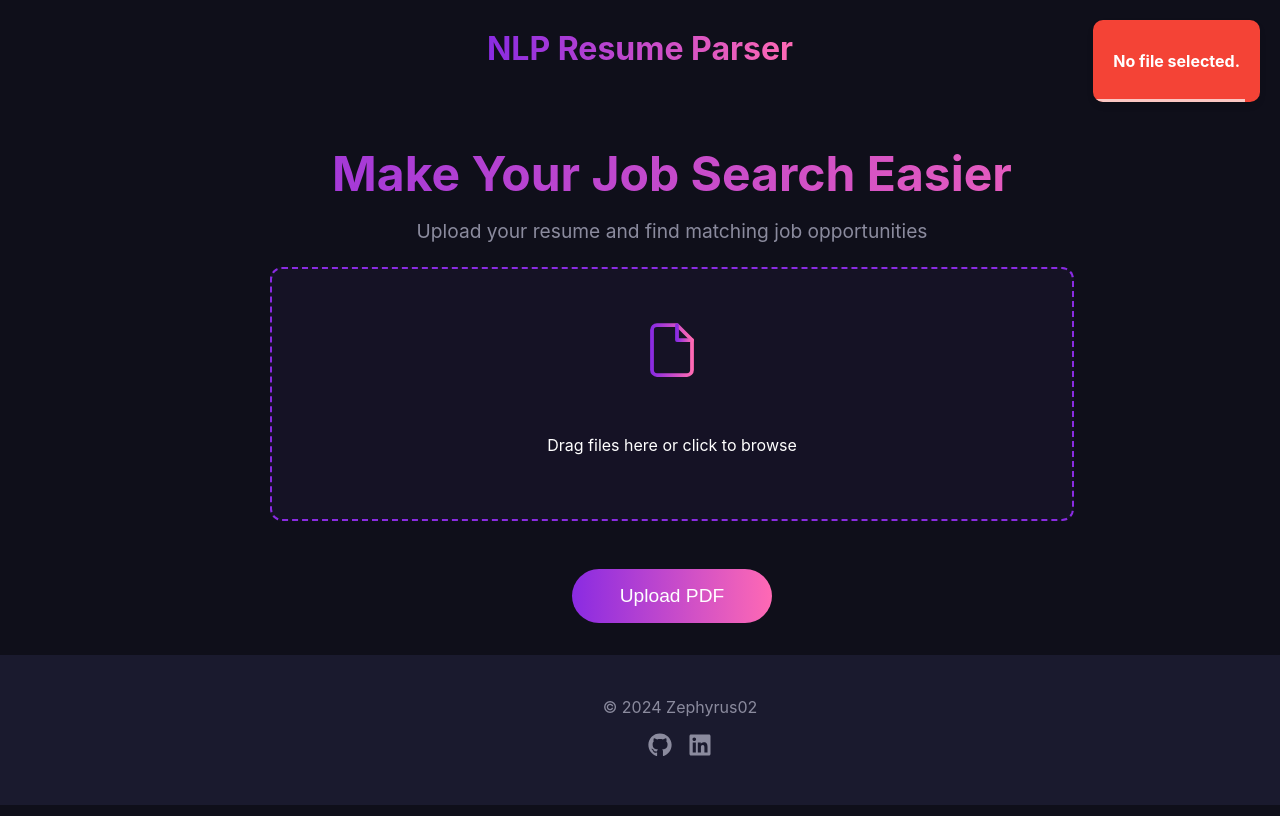
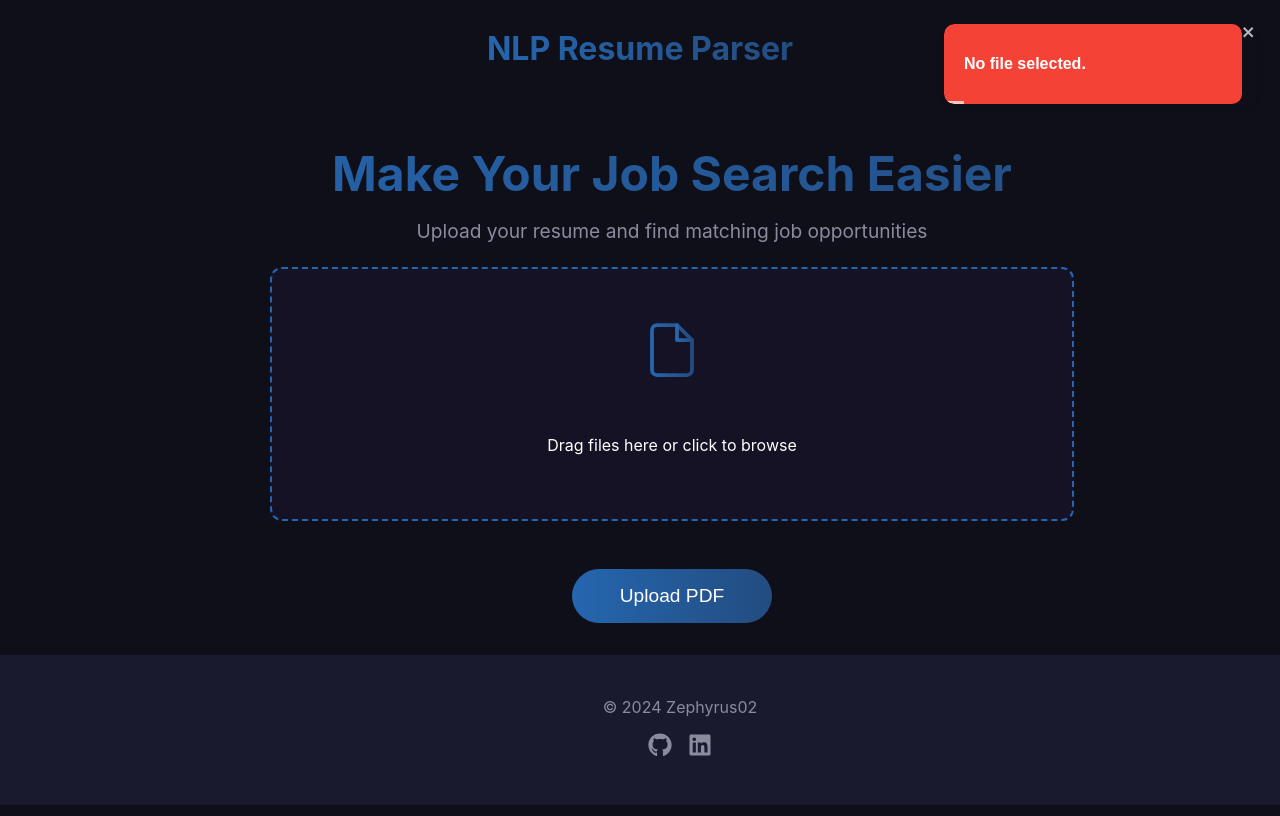
Before and after one commit to Zephyrus02/Frontend-for-NLP-Based-Resume-Parser, a React (Create React App) app: page / in a window 1280 px wide. Both pictures are taken after a click on the button "Upload PDF". Shown: the top 816 px of the page. Built offline with nearby package versions, Linux system fonts and the light colour scheme.

Commit message:
Added company logos, using toast instead of popups

```diff
--- a/package.json
+++ b/package.json
@@ -12,6 +12,7 @@
     "react-dom": "^18.3.1",
     "react-icons": "^5.3.0",
     "react-scripts": "5.0.1",
+    "react-toastify": "^10.0.5",
     "web-vitals": "^2.1.4"
   },
   "scripts": {
--- a/src/App.css
+++ b/src/App.css
@@ -2,8 +2,8 @@
   --bg-dark: #0f0f1a;
   --text-light: #ffffff;
   --text-dim: #8b8b9e;
-  --accent-purple: #8A2BE2;
-  --accent-pink: #FF69B4;
+  --accent-purple: #2566af;
+  --accent-pink: #234c80;
   --card-bg: #1a1a2e;
 }
 
@@ -19,19 +19,15 @@ body {
 }
 
 .popup {
-  position: fixed;
-  top: 20px;
-  right: 20px;
   padding: 15px 20px;
-  border-radius: 10px;
   color: white;
   font-weight: bold;
-  box-shadow: 0 4px 6px rgba(0, 0, 0, 0.1);
-  z-index: 1000;
   max-width: 300px;
   animation: slideIn 0.3s ease-out;
   overflow: hidden;
   transition: transform 0.3s ease-out, opacity 0.3s ease-out;
+  border-radius: 10px;
+  position: relative; /* Add this line */
 }
 
 .popup.success {
@@ -46,9 +42,19 @@ body {
   position: absolute;
   bottom: 0;
   left: 0;
+  right: 0; /* Add this line */
   height: 3px;
   background-color: rgba(255, 255, 255, 0.7);
-  transition: width 0.1s linear;
+  animation: timerProgress 3s linear;
+}
+
+@keyframes timerProgress {
+  from {
+    width: 100%;
+  }
+  to {
+    width: 0%;
+  }
 }
 
 @keyframes slideIn {
@@ -325,3 +331,22 @@ body {
     transform: translateY(-5px);
   }
 }
+
+/* Toast styles */
+.Toastify__toast-container {
+  top: 20px;
+  right: 20px;
+}
+
+.Toastify__toast {
+  padding: 0;
+  border-radius: 10px;
+  box-shadow: 0 4px 6px rgba(0, 0, 0, 0.1);
+  overflow: hidden;
+  background-color: transparent !important;
+}
+
+.Toastify__toast-body {
+  padding: 0;
+  margin: 0;
+}
--- a/src/App.js
+++ b/src/App.js
@@ -1,8 +1,8 @@
-import React, { useState, useRef } from "react";
-import axios from "axios";
+import React, { useState, useRef } from 'react';
+import axios from 'axios';
+import Popup, { showToast } from './components/Popup';
 import Navbar from "./components/Navbar";
 import UploadBox from "./components/UploadBox";
-import Popup from "./components/Popup";
 import Footer from "./components/Footer";
 import CardsSection from "./components/CardsSection";
 import "./App.css";
@@ -10,9 +10,6 @@ import "./App.css";
 const App = () => {
   const [file, setFile] = useState(null);
   const [filename, setFilename] = useState("Drag files here or click to browse");
-  const [showSuccessPopup, setShowSuccessPopup] = useState(false);
-  const [showErrorPopup, setShowErrorPopup] = useState(false);
-  const [errorMessage, setErrorMessage] = useState("");
   const [showCards, setShowCards] = useState(false);
   const [cards, setCards] = useState([]);
   const fileInputRef = useRef(null);
@@ -33,9 +30,7 @@ const App = () => {
   const handleUpload = async (e) => {
     e.preventDefault();
     if (!file) {
-      setErrorMessage("No file selected.");
-      setShowErrorPopup(true);
-      setTimeout(() => setShowErrorPopup(false), 3000);
+      showToast("No file selected.", "error");
       return;
     }
 
@@ -49,14 +44,18 @@ const App = () => {
         },
       });
 
-      setShowSuccessPopup(true);
-      setCards(response.data.jobs || []);
+      showToast("File uploaded successfully!", "success");
+
+      // Combine job data with logos from the response
+      const jobDataWithLogos = response.data.jobs.map((job) => ({
+        ...job,
+        logo: response.data.companyLogos.find((logo) => logo.company === job.company)?.svgUrl || "",
+      }));
+
+      setCards(jobDataWithLogos);
       setShowCards(true);
-      setTimeout(() => setShowSuccessPopup(false), 3000);
     } catch (error) {
-      setErrorMessage("Failed to upload file. Please try again.");
-      setShowErrorPopup(true);
-      setTimeout(() => setShowErrorPopup(false), 3000);
+      showToast("Failed to upload file. Please try again.", "error");
     }
   };
 
@@ -78,9 +77,7 @@ const App = () => {
         {showCards && <CardsSection cards={cards} />}
       </div>
 
-      <Popup message="File uploaded successfully!" type="success" isVisible={showSuccessPopup} />
-      <Popup message={errorMessage} type="error" isVisible={showErrorPopup} />
-
+      <Popup />
       <Footer />
     </div>
   );
--- a/src/components/Card.js
+++ b/src/components/Card.js
@@ -1,16 +1,26 @@
-import React from 'react';
+import React from "react";
 
-const Card = ({ company, jobRole, location, link, index }) => {
+const Card = ({ company, jobRole, location, link, logo, index }) => {
   return (
-    <div className="card">
+    <div className="card" key={index}>
       <div className="card-icon">
-        <span>{company.charAt(0)}</span>
+        {logo ? (
+          <img
+            src={logo}
+            alt={`${company} logo`}
+            className="company-logo"
+          />
+        ) : (
+          <span>{company.charAt(0)}</span>
+        )}
       </div>
-      <h3 className="card-title">{company}</h3>
-      <p className="card-subtitle">{jobRole}</p>
-      <div className="card-detail">{location}</div>
+      <h3 className="card-title">{jobRole}</h3>
+      <p className="card-subtitle">{company}</p>
+      <p className="card-detail">{location}</p>
       <div className="card-link">
-        <a href={link} target="_blank" rel="noopener noreferrer">Learn More →</a>
+        <a href={link} target="_blank" rel="noopener noreferrer">
+          View Job →
+        </a>
       </div>
     </div>
   );
--- a/src/components/CardsSection.js
+++ b/src/components/CardsSection.js
@@ -1,16 +1,60 @@
-import React from 'react';
+import React, { useState, useEffect } from 'react';
 import Card from './Card';
 
 const CardsSection = ({ cards = [] }) => {
+  const [cardsWithLogos, setCardsWithLogos] = useState(cards);
+
+  useEffect(() => {
+    const fetchCompanyLogos = async () => {
+      const uniqueCompanies = [...new Set(cards.map(card => card.company))];
+      const Brand_API_Key = process.env.REACT_APP_BRAND_API_KEY;
+      const Brand_API_Endpoint = process.env.REACT_APP_BRAND_API_ENDPOINT;
+
+      const options = {
+        method: 'GET',
+        headers: { Authorization: `Bearer ${Brand_API_Key}` },
+      };
+
+      try {
+        const logoPromises = uniqueCompanies.map(async (company) => {
+          const response = await fetch(
+            `${Brand_API_Endpoint}/${company}.com`,
+            options
+          );
+          const data = await response.json();
+          const firstLogo = data.logos[0];
+          const firstSvg = firstLogo.formats.find(
+            (format) => format.format === 'svg'
+          );
+          return { company, svgUrl: firstSvg.src };
+        });
+
+        const companyLogos = await Promise.all(logoPromises);
+
+        const updatedCards = cards.map(card => ({
+          ...card,
+          logo: companyLogos.find(logo => logo.company === card.company)?.svgUrl || ''
+        }));
+
+        setCardsWithLogos(updatedCards);
+      } catch (error) {
+        console.error('Error fetching company logos:', error);
+      }
+    };
+
+    fetchCompanyLogos();
+  }, [cards]);
+
   return (
     <section className="cards-section">
-      {cards.map((card, index) => (
+      {cardsWithLogos.map((card, index) => (
         <Card
           key={index}
           company={card.company}
           jobRole={card.job_title}
           location={card.location}
           link={card.job_url}
+          logo={card.logo}
           index={index}
         />
       ))}
--- a/src/components/Popup.js
+++ b/src/components/Popup.js
@@ -1,39 +1,41 @@
-import React, { useEffect, useState } from "react";
+import React from "react";
+import { toast, ToastContainer } from "react-toastify";
+import "react-toastify/dist/ReactToastify.css";
 
-const Popup = ({ message, type, isVisible, onClose }) => {
-	const [progress, setProgress] = useState(0);
-	const [isExiting, setIsExiting] = useState(false);
+const CustomToast = ({ message, type }) => (
+  <div className={`popup ${type}`}>
+    <p>{message}</p>
+    <div className="timer-line"></div>
+  </div>
+);
 
-	useEffect(() => {
-		if (isVisible) {
-			setIsExiting(false);
-			setProgress(0);
-			const timer = setInterval(() => {
-				setProgress((oldProgress) => {
-					if (oldProgress === 100) {
-						clearInterval(timer);
-						setIsExiting(true);
-						setTimeout(onClose, 300); // Wait for exit animation to complete
-						return 100;
-					}
-					return oldProgress + 1;
-				});
-			}, 30); // 3000ms / 100 = 30ms per step
+export const showToast = (message, type) => {
+  toast(<CustomToast message={message} type={type} />, {
+    position: "top-right",
+    autoClose: 3000,
+    hideProgressBar: true,
+    closeOnClick: false,
+    pauseOnHover: true,
+    draggable: false,
+    progress: undefined,
+  });
+};
 
-			return () => {
-				clearInterval(timer);
-			};
-		}
-	}, [isVisible, onClose]);
-
-	if (!isVisible && !isExiting) return null;
-
-	return (
-		<div className={`popup ${type} ${isExiting ? "exiting" : ""}`}>
-			<p>{message}</p>
-			<div className="timer-line" style={{ width: `${progress}%` }}></div>
-		</div>
-	);
+const Popup = () => {
+  return (
+    <ToastContainer
+      position="top-right"
+      autoClose={3000}
+      hideProgressBar
+      newestOnTop={false}
+      closeOnClick={false}
+      rtl={false}
+      pauseOnFocusLoss
+      draggable={false}
+      pauseOnHover
+      theme="dark"
+    />
+  );
 };
 
 export default Popup;
```
Also changed, not shown: 2 other files (tests, documents, lock files or other folders).
